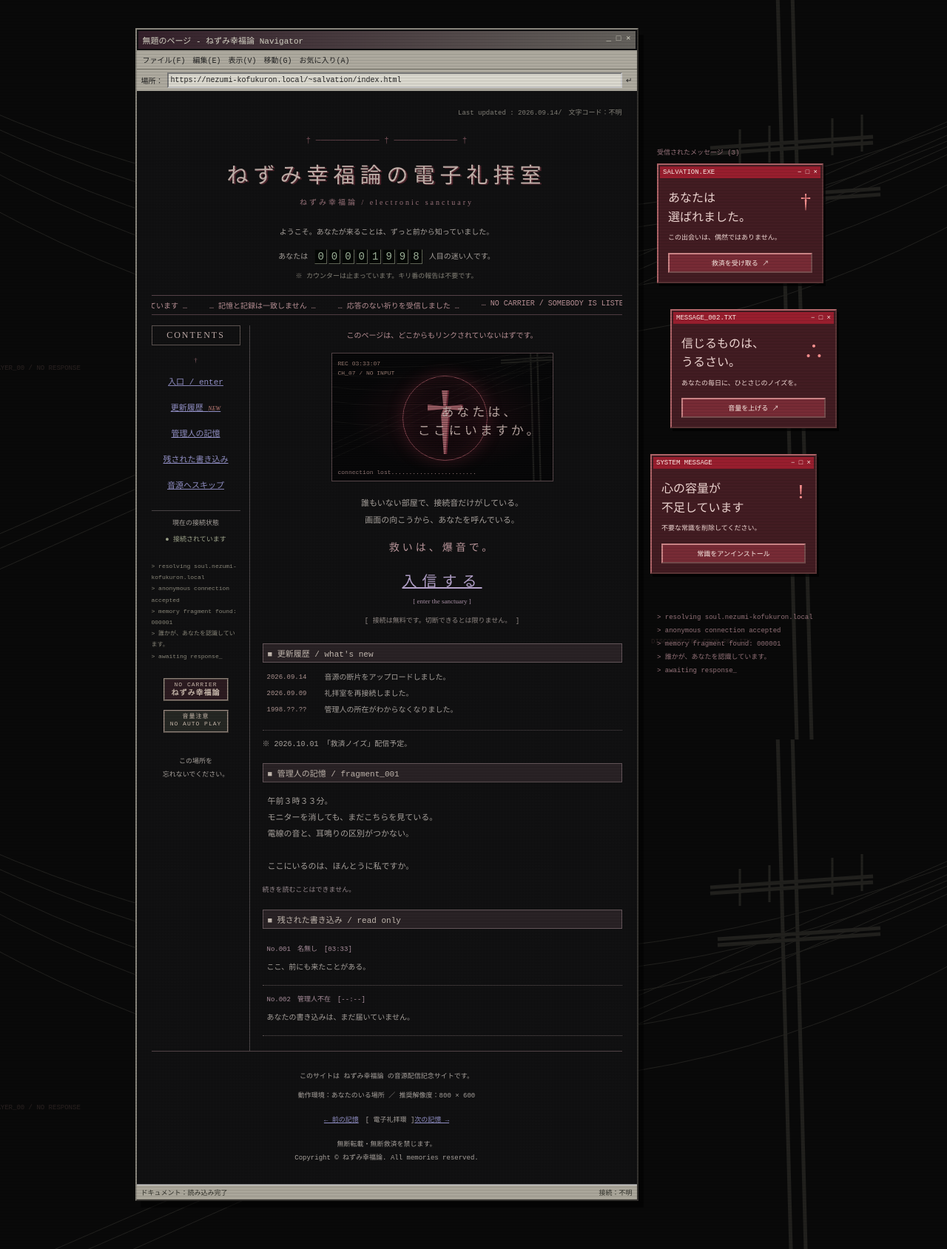
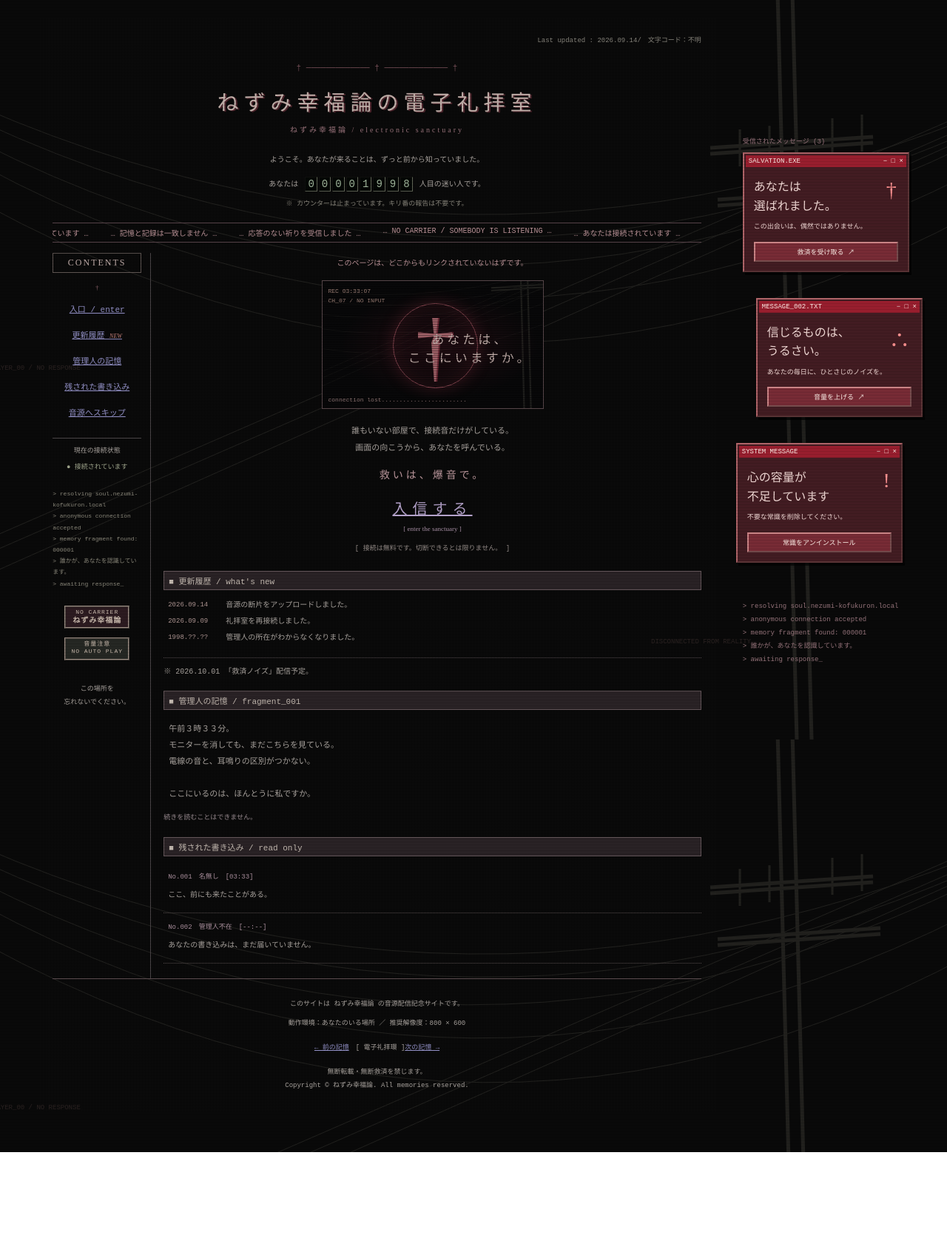
Before and after one commit to husengs7/nezumi_PR, a Next.js app: page / in a window 1280 px wide. Shown: the whole page at 74% size. After the commit the page ends 1558 px from the top, so only its background shows below. Built offline with nearby package versions, Linux system fonts and the light colour scheme.

Commit message:
スタイル: 不要なブラウザ風の要素を削除し、レイアウトを改善

```diff
--- a/app/transmission.css
+++ b/app/transmission.css
@@ -3,9 +3,14 @@
   position: relative;
   isolation: isolate;
   min-height: 100svh;
-  padding: 38px 260px 65px 25px;
+  padding: 25px 4% 55px;
+  display: grid;
+  grid-template-columns: minmax(0, 1fr) 225px;
+  gap: 36px;
+  align-items: start;
   color: #a9a39e;
-  background: #090909 url("/transmission.svg") center top / 1440px 1000px repeat-y;
+  background: #090909 url("/transmission.svg") center top / 1440px 1000px
+    repeat-y;
 }
 .experience::after {
   content: "";
@@ -20,47 +25,8 @@
   );
 }
 .intro-scene {
-  width: 680px;
-  max-width: 100%;
-  margin: 0 auto;
-  border: 2px outset #88857c;
-  background: #101011;
-  box-shadow: 7px 9px 0 #0008;
-}
-.browser-chrome {
-  display: flex;
-  justify-content: space-between;
-  background: linear-gradient(90deg, #34202a, #64615c);
-  color: #d8d6c7;
-  margin: 2px;
-  padding: 4px 6px;
-  font-size: 11px;
-}
-.browser-menu {
-  background: #ada99e;
-  color: #222;
-  padding: 5px 8px;
-  font-size: 10px;
-  border-bottom: 1px solid #727065;
-}
-.address-bar {
-  display: flex;
-  align-items: center;
-  gap: 5px;
-  background: #ada99e;
-  color: #222;
-  padding: 4px 6px;
-  font-size: 10px;
-}
-.address-bar code {
-  background: #dad8ce;
-  border: 2px inset #ccc;
-  flex: 1;
+  width: 100%;
   min-width: 0;
-  padding: 3px;
-  font: 10px monospace;
-  overflow: hidden;
-  white-space: nowrap;
 }
 .homepage-body {
   padding: 0 20px;
@@ -414,19 +380,9 @@
 .webring {
   margin: 16px 0;
 }
-.browser-status {
-  display: flex;
-  justify-content: space-between;
-  background: #aaa69a;
-  color: #303029;
-  border-top: 2px groove #ccc;
-  padding: 3px 6px;
-  font-size: 9px;
-}
 .desktop-messages {
-  position: absolute;
-  left: calc(50% + 248px);
-  top: 190px;
+  position: relative;
+  margin-top: 150px;
   width: 225px;
 }
 .desktop-messages > p {
@@ -512,19 +468,13 @@
 .collapse .desktop-messages {
   pointer-events: none;
 }
-@media (min-width: 1500px) {
-  .desktop-messages {
-    left: calc(50% + 255px);
-  }
-}
 @media (max-width: 1100px) {
   .experience {
-    padding-left: 18px;
-    padding-right: 245px;
+    padding: 20px 18px 45px;
+    grid-template-columns: minmax(0, 1fr) 205px;
+    gap: 22px;
   }
   .desktop-messages {
-    left: auto;
-    right: 18px;
     width: 205px;
   }
   .desktop-messages .popup {
@@ -547,6 +497,7 @@
 @media (max-width: 760px) {
   .experience {
     padding: 14px 8px 40px;
+    display: block;
   }
   .desktop-messages {
     position: relative;
@@ -627,9 +578,6 @@
   .visitor {
     line-height: 2.2;
   }
-  .browser-menu {
-    font-size: 8px;
-  }
   .last-update {
     font-size: 8px;
   }
--- a/components/Experience.tsx
+++ b/components/Experience.tsx
@@ -166,18 +166,6 @@ export default function Experience() {
       }
     >
       <div className="intro-scene">
-        <div className="browser-chrome" aria-hidden="true">
-          <span>無題のページ - {site.band} Navigator</span>
-          <span>_ □ ×</span>
-        </div>
-        <div className="browser-menu" aria-hidden="true">
-          ファイル(F)　編集(E)　表示(V)　移動(G)　お気に入り(A)
-        </div>
-        <div className="address-bar">
-          <span>場所：</span>
-          <code>https://nezumi-kofukuron.local/~salvation/index.html</code>
-          <span aria-hidden="true">↵</span>
-        </div>
         <div className="homepage-body">
           <header className="old-header">
             <p className="last-update">
@@ -327,10 +315,6 @@ export default function Experience() {
             </p>
           </footer>
         </div>
-        <div className="browser-status">
-          <span>ドキュメント：読み込み完了</span>
-          <span>接続：不明</span>
-        </div>
       </div>
       <aside className="desktop-messages" aria-label="受信メッセージ">
         <p>受信されたメッセージ (3)</p>
```
Also changed, not shown: 1 other file (tests, documents, lock files or other folders).
